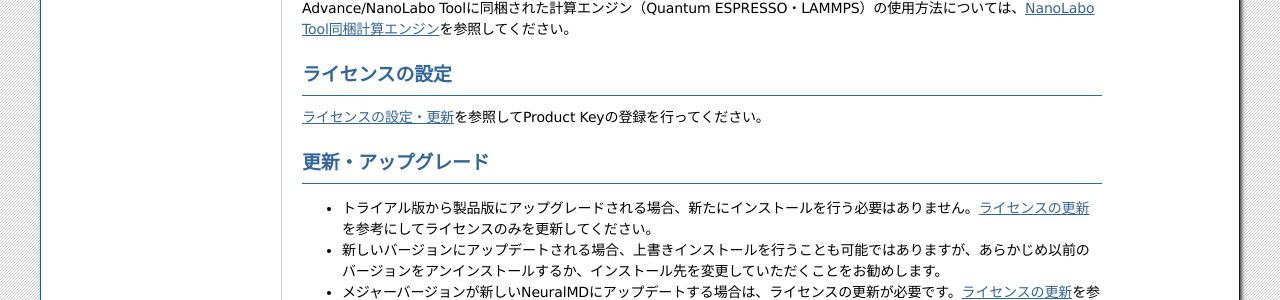
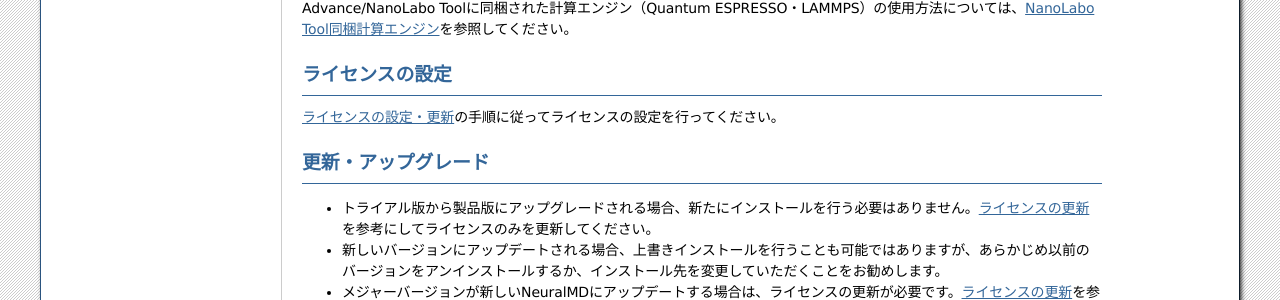
Before and after one commit to advancesoftcorp/neuralmd-doc, a Sphinx documentation site: the page built from docs/source/install/windows.rst, in a window 1280 px wide. Shown: the part 1540-1840 px from the top of the page. Built offline with Sphinx 7.4.7, drawn with Linux system fonts in a browser that asks for light colours; formulas are drawn with MathJax 3.

Commit message:
little fix

```diff
--- a/docs/source/install/linux.rst
+++ b/docs/source/install/linux.rst
@@ -102,7 +102,7 @@ NeuralMDの実行ファイルのパスも環境変数 :envvar:`PATH` に設定
 ライセンスの設定
 =============================
 
-:ref:`licensesetupdate`\ を参照してProduct Keyの登録を行ってください。
+:ref:`licensesetupdate`\ の手順に従ってライセンスの設定を行ってください。
 
 .. _upgradel:
 
--- a/docs/source/install/windows.rst
+++ b/docs/source/install/windows.rst
@@ -45,7 +45,7 @@ Advance/NanoLabo Toolに同梱された計算エンジン（Quantum ESPRESSO・L
 ライセンスの設定
 =============================
 
-:ref:`licensesetupdate`\ を参照してProduct Keyの登録を行ってください。
+:ref:`licensesetupdate`\ の手順に従ってライセンスの設定を行ってください。
 
 .. _upgradew:
 
```
